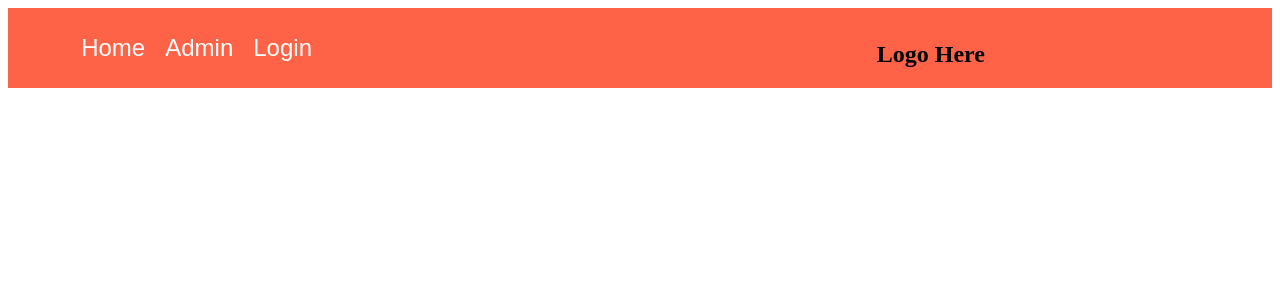
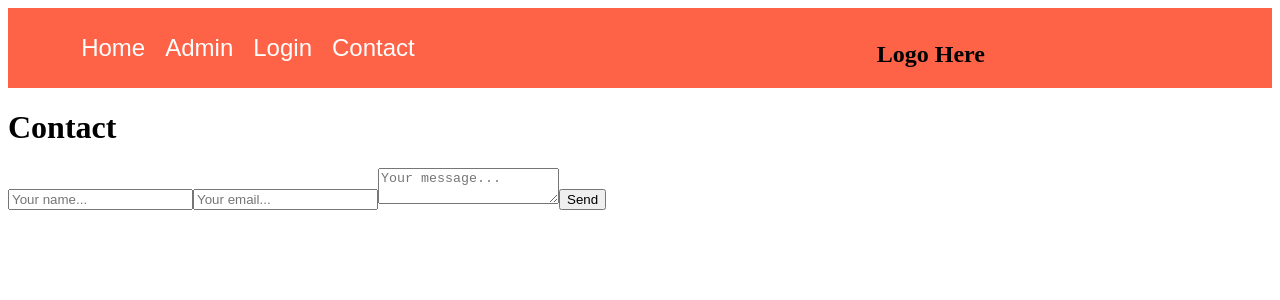
Before and after one commit to Nikothaboss/group-project, a React (Create React App) app: page /contact in a window 1280 px wide. Shown: the top 300 px of the page. Built offline with nearby package versions, Linux system fonts and the light colour scheme.

Commit message:
build: added contact form, no styling

```diff
--- a/src/App.js
+++ b/src/App.js
@@ -4,6 +4,7 @@ import { BrowserRouter as Router, Routes, Route} from 'react-router-dom';
 import Home from "./pages/Home";
 import Login from "./pages/Login";
 import Admin from "./pages/Admin";
+import Contact from "./pages/Contact";
 import Nav from "./components/navigation/Nav";
 
 function App() {
@@ -15,6 +16,7 @@ function App() {
           <Route index element={<Home />} />
           <Route path='login' element={<Login />} />
           <Route path='admin' element={<Admin />} />
+          <Route path='contact' element={<Contact />} />
         </Routes>
       </div>
       <div>
--- a/src/components/navigation/Nav.jsx
+++ b/src/components/navigation/Nav.jsx
@@ -22,6 +22,7 @@ const Nav = () => {
                         <NavLink to='/'>Home</NavLink>
                         <NavLink to='/admin'>Admin</NavLink>
                         <NavLink to='/login'>Login</NavLink>
+                        <NavLink to='/contact'>Contact</NavLink>
                         <OpenMenuButton
                             onClick={() => {
                                 setOpenNav((curr) => !curr);
@@ -40,6 +41,7 @@ const Nav = () => {
                 <NavLinkExtended to='/'>Home</NavLinkExtended>
                 <NavLinkExtended to='/admin'>Admin</NavLinkExtended>
                 <NavLinkExtended to='/login'>Login</NavLinkExtended>
+                <NavLinkExtended to='/contact'>Contact</NavLinkExtended>
             </NavExtendedContainer>
             )}
         </NavContainer>
--- a/src/pages/Admin.jsx
+++ b/src/pages/Admin.jsx
@@ -6,4 +6,4 @@ const Admin = () => {
   )
 }
 
-export default Admin
+export default Admin;
--- /dev/null
+++ b/src/pages/Contact.jsx
@@ -0,0 +1,41 @@
+import { useForm } from "react-hook-form";
+import * as yup from "yup";
+import { yupResolver } from "@hookform/resolvers/yup";
+
+const schema = yup.object().shape({
+    name: yup.string().required("Please enter your name"),
+    email: yup.string().required("Please enter an email address").email("Please enter a valid email address"),
+    message: yup.string().required("Please enter your message").min(10, "The message must be at least 10 characters"),
+});
+
+function Contact() {
+    const { register, handleSubmit, formState: { errors } } = useForm({
+        resolver: yupResolver(schema),
+    });
+
+    function onSubmit(data) {
+        console.log(data);
+    }
+
+    console.log(errors);
+
+    return (
+        <>
+            <h1>Contact</h1>
+            <form onSubmit={handleSubmit(onSubmit)}>
+                <input {...register("name")} placeholder="Your name..."/>
+                {errors.name && <span>{errors.name.message}</span>}
+
+                <input {...register("email")}  placeholder="Your email..."/>
+                {errors.email && <span>{errors.email.message}</span>}
+
+                <textarea {...register("message")}  placeholder="Your message..."/>
+                {errors.message && <span>{errors.message.message}</span>}
+
+                <button>Send</button>
+            </form>
+        </>
+    );
+}
+
+export default Contact;
--- a/src/pages/Home.jsx
+++ b/src/pages/Home.jsx
@@ -46,4 +46,4 @@ const Home = () => {
   );
 };
 
-export default Home
+export default Home;
--- a/src/pages/Login.jsx
+++ b/src/pages/Login.jsx
@@ -6,4 +6,4 @@ const Login = () => {
   )
 }
 
-export default Login
+export default Login;
```
Also changed, not shown: package.json (+5 -2 lines), 1 other file (tests, documents, lock files or other folders).
